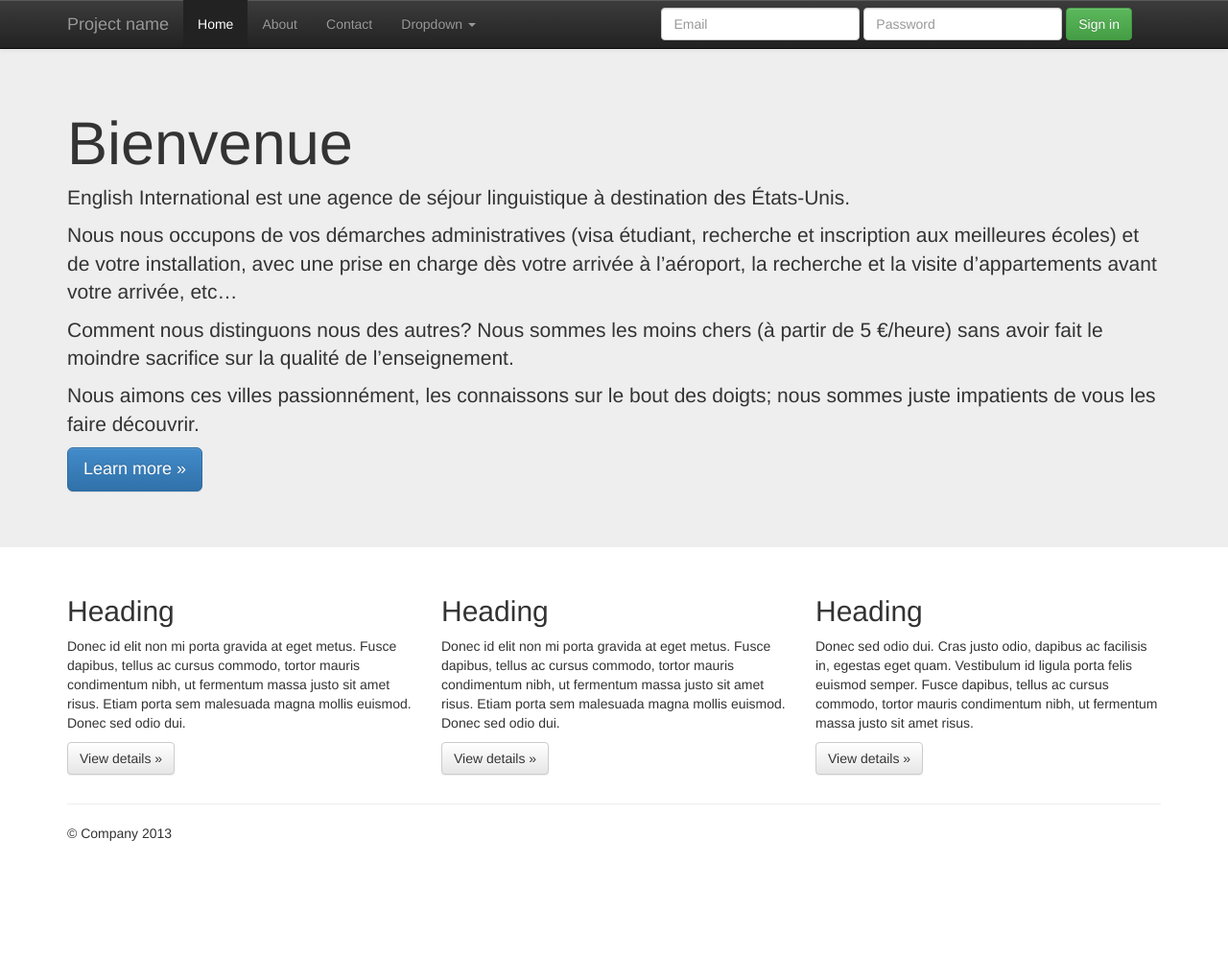
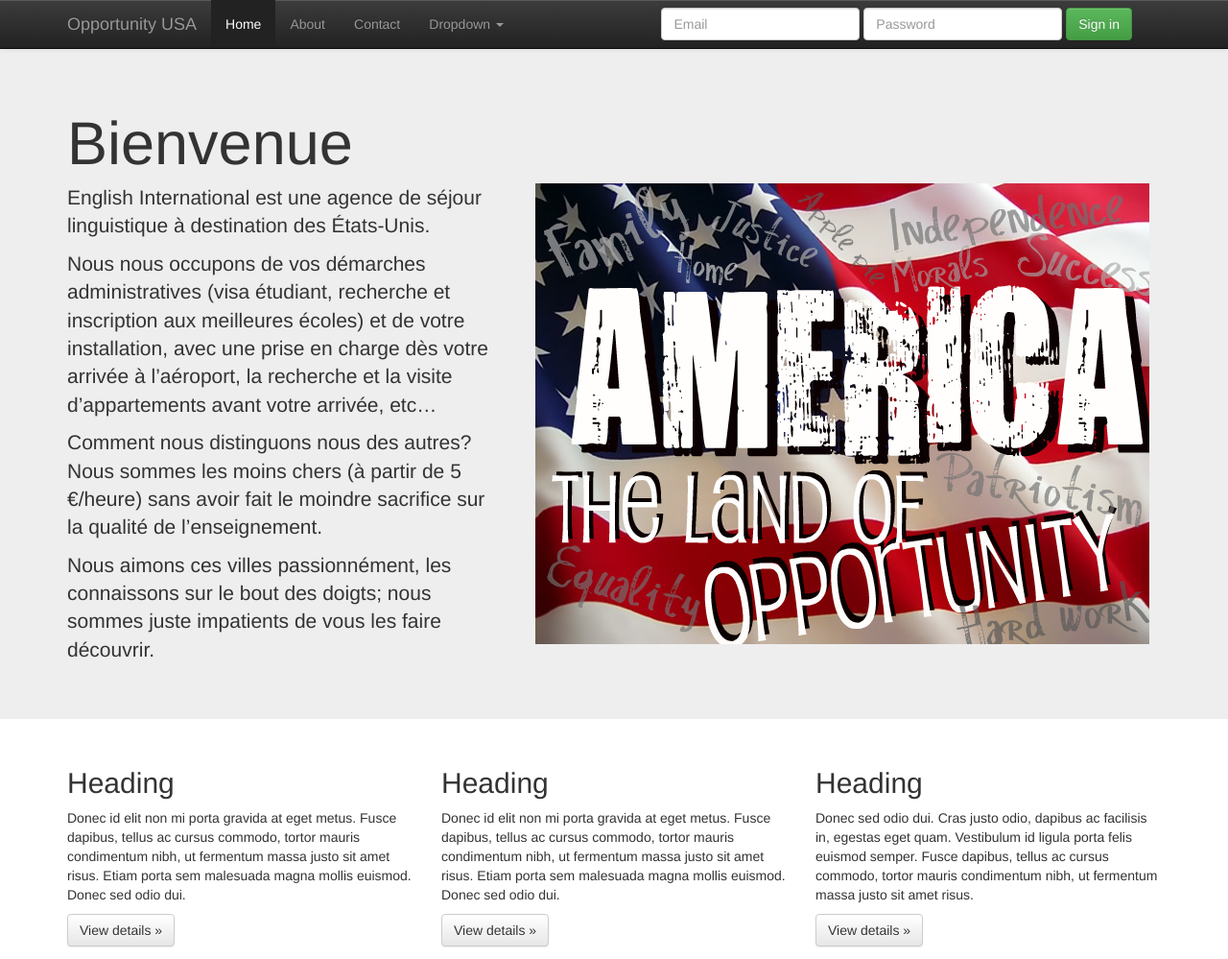
Before and after one commit to Sofiane94/opportunityusa, a plain HTML site: page index.html in a window 1280 px wide. Shown: the top 999 px of the page at 96% size. Before the commit the page ends 908 px from the top, so only its background shows below. Drawn offline with nearby package versions, Linux system fonts and the light colour scheme.

Commit message:
Add a fun hero image

```diff
--- a/index.html
+++ b/index.html
@@ -28,7 +28,7 @@
             <span class="icon-bar"></span>
             <span class="icon-bar"></span>
           </button>
-          <a class="navbar-brand" href="#">Project name</a>
+          <a class="navbar-brand" href="#">Opportunity USA</a>
         </div>
         <div class="navbar-collapse collapse">
           <ul class="nav navbar-nav">
@@ -65,6 +65,9 @@
     <div class="jumbotron">
       <div class="container">
         <h1>Bienvenue</h1>
+
+        <div class="row">
+          <div class="col-sm-5">
             <p>English International est une agence de séjour linguistique
             à destination des États-Unis.</p>
 
@@ -81,7 +84,11 @@
             <p>Nous aimons ces villes passionnément, les connaissons
             sur le bout des doigts; nous sommes juste impatients de
             vous les faire découvrir.</p>
-        <p><a class="btn btn-primary btn-lg">Learn more &raquo;</a></p>
+          </div>
+          <div class="col-sm-7">
+            <img src="img/logo.jpg" />
+          </div>
+        </div>
       </div>
     </div>
 
```
Also changed, not shown: img/logo.jpg (added). Lines whose indentation alone changed are shown as unchanged.
